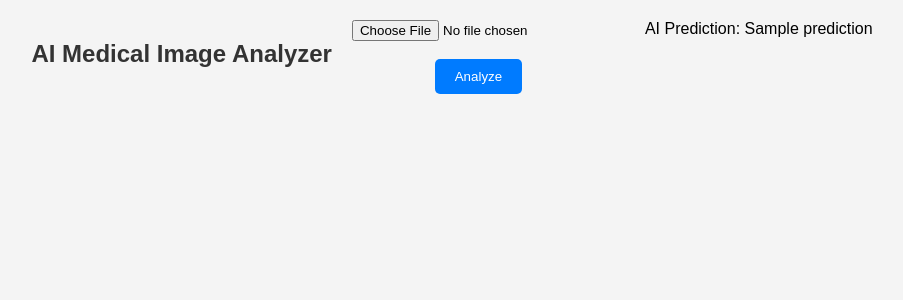
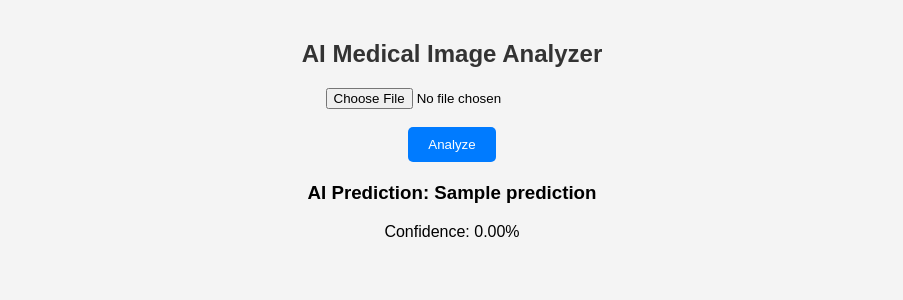
Before and after one commit to dshiva07/PneumoniaDetect, a Flask app: template templates/index.html in a window 1280 px wide. Shown: the top 300 px of the page, without its empty margins (188-1091 px from the left). Run offline with Flask 3, Linux system fonts and the light colour scheme; the template is opened without the code that fills it: most values are stand-ins (such as "Sample title", 1, 10 or a date in 2020).

Commit message:
Update with confidence

```diff
--- a/app.py
+++ b/app.py
@@ -46,6 +46,8 @@ def upload():
     else:
         prediction = "Abnormal"
         print("The image is Abnormal.")
+    confidence = 0.85 if prediction == "Normal" else 0.75
+    print(f"Confidence: {confidence * 100:.2f}%")
 
     edges = cv2.Canny(gray, 100, 200)
     processed_filename = 'processed_' + filename
@@ -58,6 +60,7 @@ def upload():
         uploaded=filename,
         processed=processed_filename,
         prediction=prediction,
+        confidence=confidence,
     )
 
 
--- a/templates/index.html
+++ b/templates/index.html
@@ -39,32 +39,37 @@
 </head>
 <body>
     <div class="container">
+        <div>
             <h2>AI Medical Image Analyzer</h2>
             <form action="/upload" method="post" enctype="multipart/form-data">
                 <input type="file" name="image" required>
                 <br><br>
                 <button type="submit" value="Analyze">Analyze</button>
             </form>
+
             {% if error %}
                 <h3 style="color: red;">{{ error }}</h3>
             {% endif %}
+
+            {% if prediction %}
+                <h3>AI Prediction: {{ prediction }}</h3>
+                <p>Confidence: {{ '%.2f'|format(confidence * 100) }}%</p>
+            {% endif %}
+        </div>
+
+        {% if uploaded %}
             <div class="Original">
-    {% if uploaded %}
                 <h3>Original Image:</h3>
                 <img src="{{ url_for('static', filename='uploads/' + uploaded) }}" alt="Uploaded Image" width="300">
+            </div>
         {% endif %}
-    </div>
-    <div
+
         {% if processed %}
+            <div>
                 <h3>Processed Image:</h3>
                 <img src="{{ url_for('static', filename='uploads/' + processed) }}" alt="Processed Image" width="300">
+            </div>
         {% endif %}
-    </div>
-    <div
-{% if(prediction) %}
-    <h3>AI Prediction: {{ prediction }}</h3>
-{% endif %}
-</div>
     </div>
 </body>
 </html>
```
Lines whose indentation alone changed are shown as unchanged.
